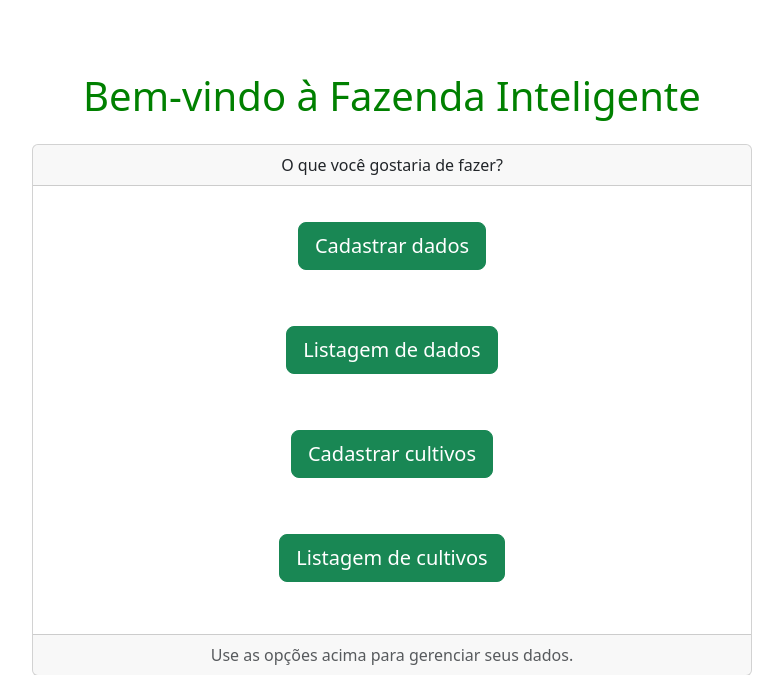
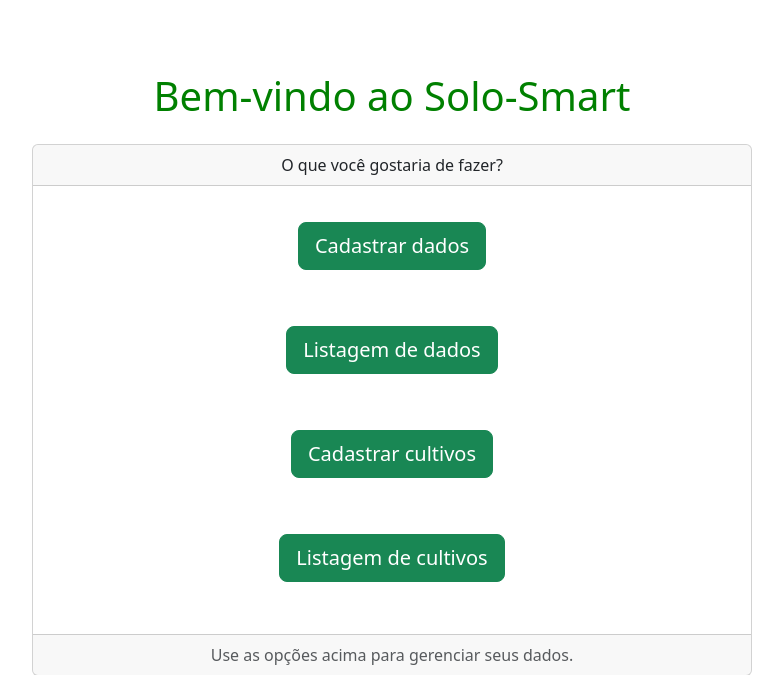
Before and after one commit to AlisonHF/Site-fazenda-inteligente, a Django app: page / in a window 1280 px wide. Shown: the part 96-771 px from the top of the page, without its empty margins (248-1031 px from the left). Run offline with Django 5.2, Linux system fonts and the light colour scheme; a user stored in the database is signed in; some libraries are stand-ins or nearby versions.

Commit message:
Mudança na página home

```diff
--- a/projeto_fazenda/app_fazenda/templates/inicio/home.html
+++ b/projeto_fazenda/app_fazenda/templates/inicio/home.html
@@ -2,7 +2,7 @@
 
 {% block content %}
 <div class="container mt-5" style="margin-bottom: 50px;">
-    <h1 class="text-center mb-4">Bem-vindo à Fazenda Inteligente</h1>
+    <h1 class="text-center mb-4">Bem-vindo ao Solo-Smart</h1>
     <div class="row justify-content-center">
         <div class="col-md-8">
             <div class="card text-center">
```
